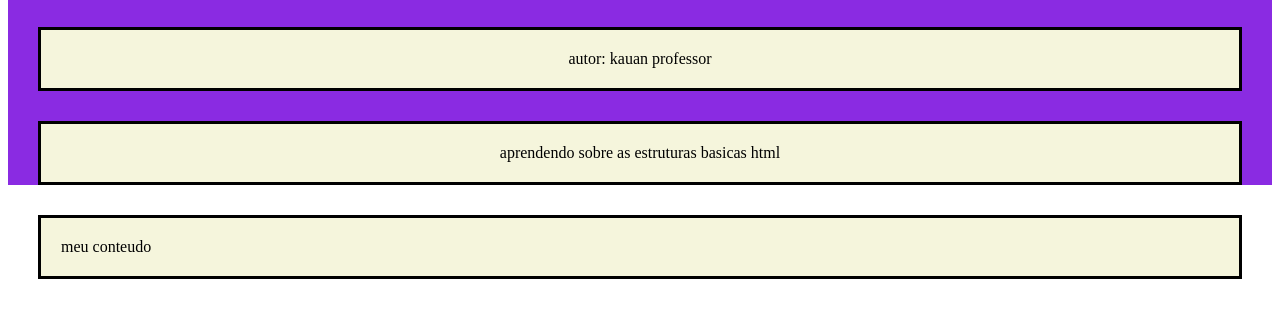
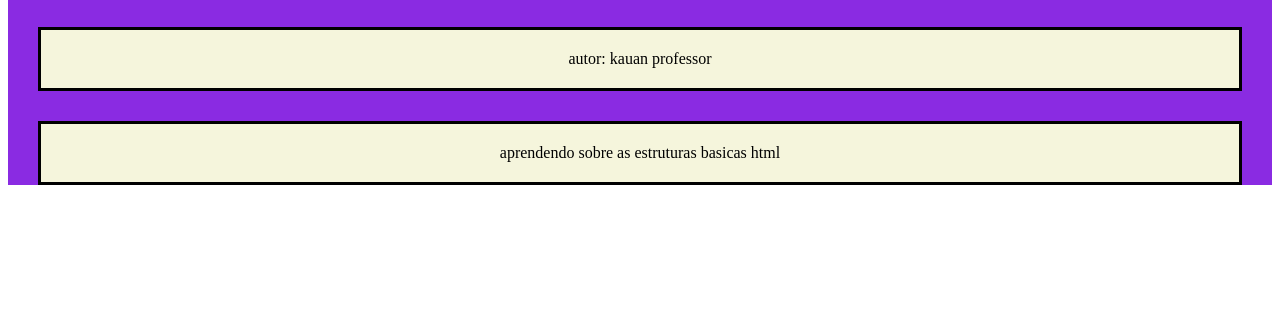
Before and after one commit to yansantos26-beep/projetoaula, a plain HTML site: page index.html in a window 1280 px wide. Shown: the part 903-1212 px from the top of the page. After the commit the page ends 1118 px from the top, so only its background shows below. Drawn offline with Linux system fonts and the light colour scheme; files whose address does not match are found by name.

Commit message:
correções

```diff
--- a/index.html
+++ b/index.html
@@ -23,5 +23,3 @@
 
 
 </html>
-
- <p>meu conteudo</p>
```
Also changed, not shown: imagens/imagem-blog.png (renamed from imagens]/imagem-blog.png).
